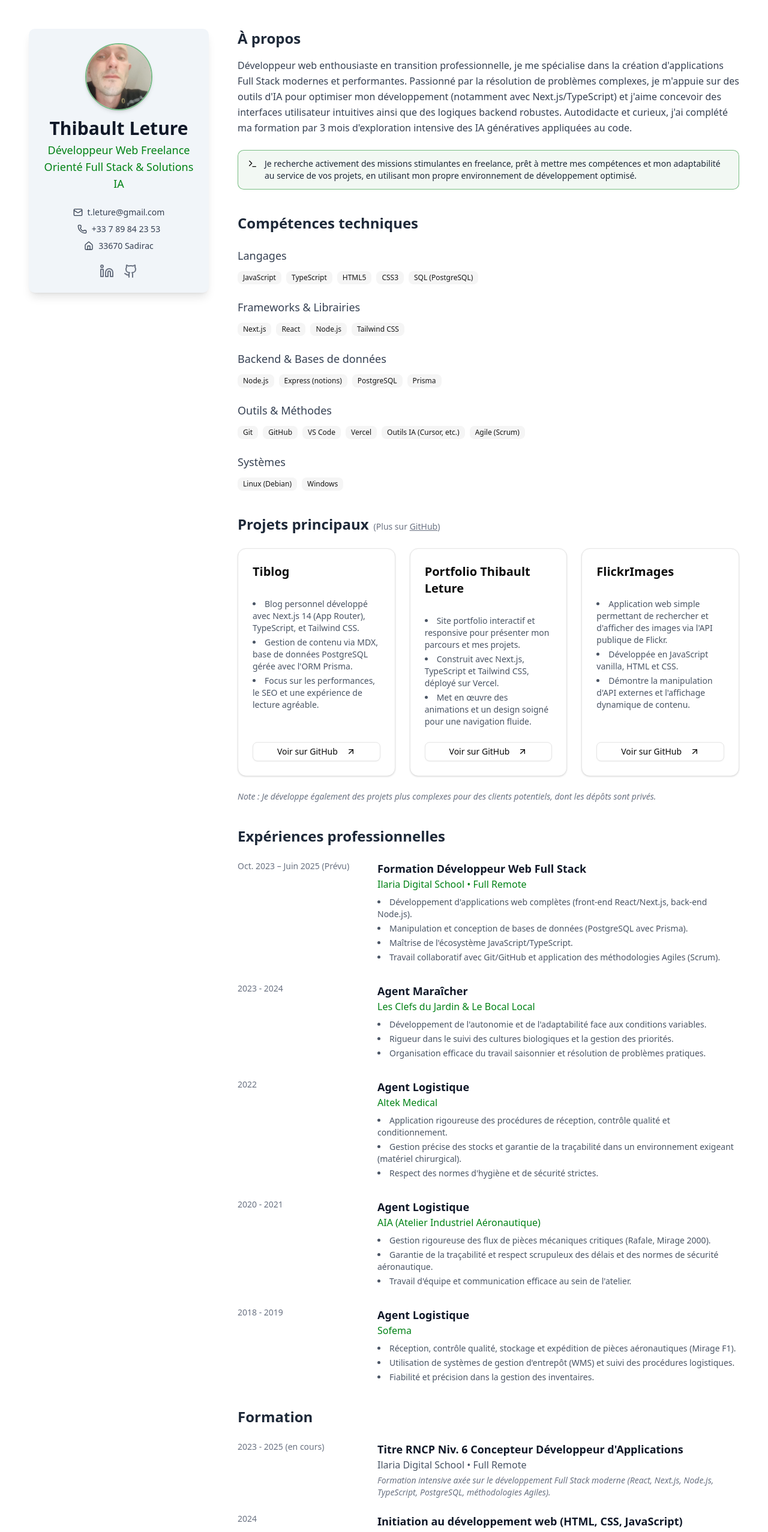
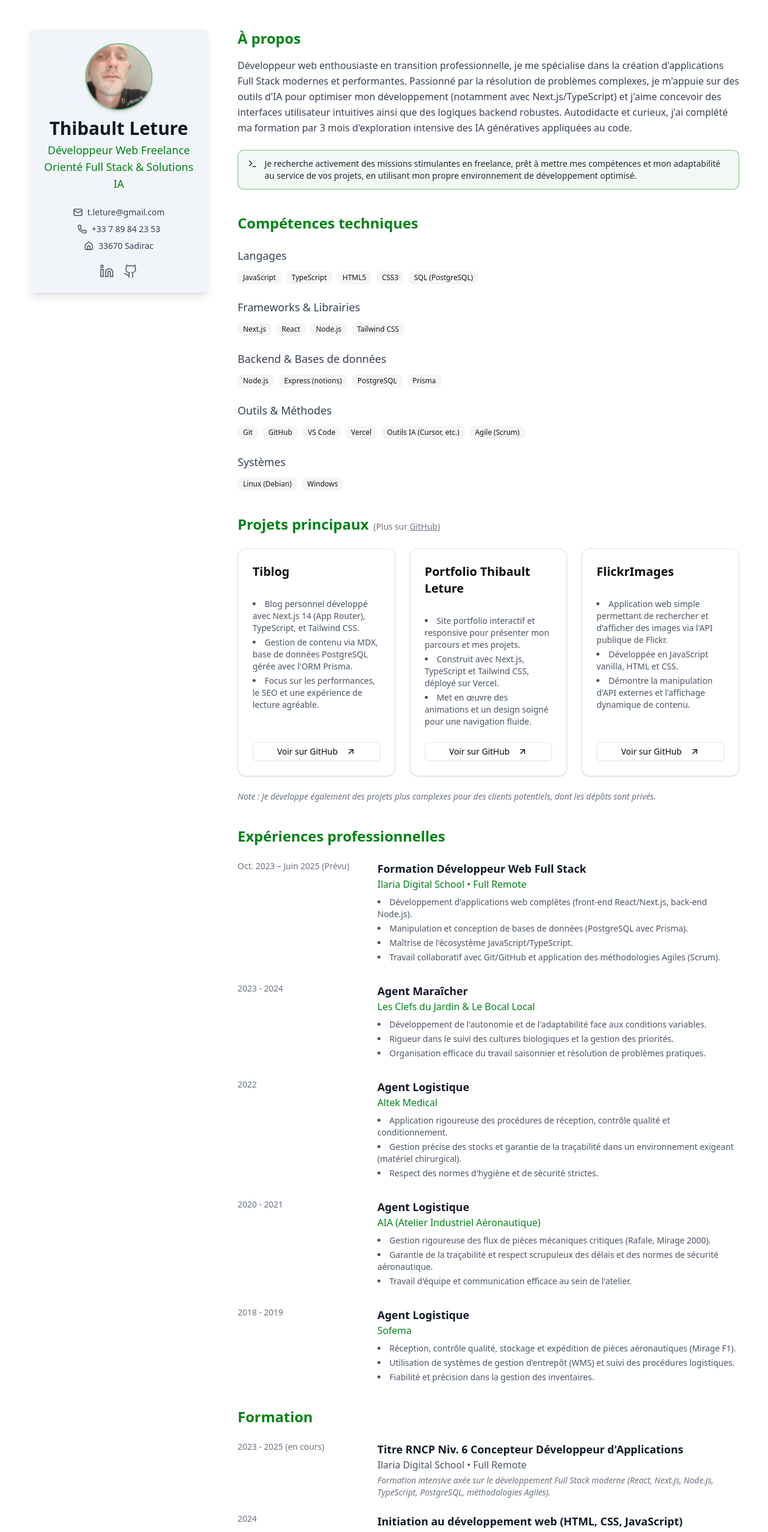
Before and after one commit to TeeBo8/nextjs-cv, a Next.js app: page / in a window 1280 px wide. Shown: the top 2554 px of the page at 60% size. Built offline with nearby package versions, Linux system fonts and the light colour scheme.

Commit message:
style: Apply primary color to section titles (h2) and refine link hovers

```diff
--- a/components/cv/AboutCV.tsx
+++ b/components/cv/AboutCV.tsx
@@ -5,7 +5,7 @@ import { Terminal } from 'lucide-react';
 const AboutCV = () => {
   return (
     <section aria-labelledby="about-heading">
-      <h2 id="about-heading" className="text-2xl font-semibold text-gray-800 dark:text-gray-200 mb-4">
+      <h2 id="about-heading" className="text-2xl font-semibold text-primary dark:text-primary mb-4">
         À propos
       </h2>
       <p className="text-base text-gray-700 dark:text-gray-300 leading-relaxed mb-6">
--- a/components/cv/EducationCV.tsx
+++ b/components/cv/EducationCV.tsx
@@ -35,7 +35,7 @@ const educationData = [
 const EducationCV = () => {
   return (
     <section aria-labelledby="education-heading">
-      <h2 id="education-heading" className="text-2xl font-semibold text-gray-800 dark:text-gray-200 mb-6">
+      <h2 id="education-heading" className="text-2xl font-semibold text-primary dark:text-primary mb-6">
         Formation
       </h2>
       <div className="space-y-6"> {/* Espace vertical entre chaque diplôme */}
--- a/components/cv/ExperienceCV.tsx
+++ b/components/cv/ExperienceCV.tsx
@@ -63,7 +63,7 @@ const experienceData = [
 const ExperienceCV = () => {
   return (
     <section aria-labelledby="experience-heading">
-      <h2 id="experience-heading" className="text-2xl font-semibold text-gray-800 dark:text-gray-200 mb-6">
+      <h2 id="experience-heading" className="text-2xl font-semibold text-primary dark:text-primary mb-6">
         Expériences professionnelles
       </h2>
       <div className="space-y-8">
--- a/components/cv/InterestsCV.tsx
+++ b/components/cv/InterestsCV.tsx
@@ -19,8 +19,8 @@ const interestCategories = [
 const InterestsCV = () => {
   return (
     <section aria-labelledby="interests-heading">
-      <h2 id="interests-heading" className="text-2xl font-semibold text-gray-800 dark:text-gray-200 mb-6">
-        Centres d’intérêt
+      <h2 id="interests-heading" className="text-2xl font-semibold text-primary dark:text-primary mb-6">
+        Centres d'intérêt
       </h2>
        <div className="space-y-5"> {/* Espace entre les catégories */}
         {interestCategories.map((category) => (
--- a/components/cv/ProjectsCV.tsx
+++ b/components/cv/ProjectsCV.tsx
@@ -45,10 +45,10 @@ const projectsData = [
 const ProjectsCV = () => {
   return (
     <section aria-labelledby="projects-heading">
-      <h2 id="projects-heading" className="text-2xl font-semibold text-gray-800 dark:text-gray-200 mb-6">
+      <h2 id="projects-heading" className="text-2xl font-semibold text-primary dark:text-primary mb-6">
         Projets principaux
         <span className="text-sm font-normal text-gray-500 dark:text-gray-400 ml-2">
-          (Plus sur <Link href="https://github.com/TeeBo8" target="_blank" rel="noopener noreferrer" className="underline hover:text-primary">GitHub</Link>)
+          (Plus sur <Link href="https://github.com/TeeBo8" target="_blank" rel="noopener noreferrer" className="underline text-gray-500 dark:text-gray-400 hover:text-primary dark:hover:text-primary transition-colors">GitHub</Link>)
         </span>
       </h2>
 
--- a/components/cv/SkillsCV.tsx
+++ b/components/cv/SkillsCV.tsx
@@ -22,7 +22,7 @@ const skillCategories = [
 const SkillsCV = () => {
   return (
     <section aria-labelledby="skills-heading">
-      <h2 id="skills-heading" className="text-2xl font-semibold text-gray-800 dark:text-gray-200 mb-6">
+      <h2 id="skills-heading" className="text-2xl font-semibold text-primary dark:text-primary mb-6">
         Compétences techniques
       </h2>
       <div className="space-y-6">
```
